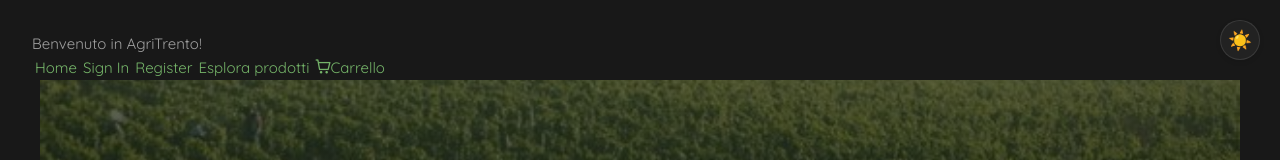
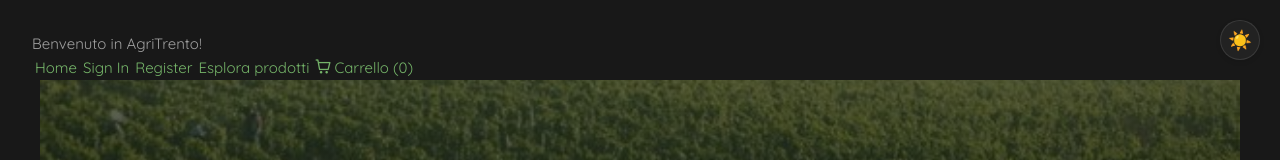
Before and after one commit to CristianoBerardo/Progetto-Ingegneria-del-Software, a Vue app in the folder frontend/: page /home in a window 1280 px wide. Shown: the top 160 px of the page. Built offline with nearby package versions, Linux system fonts and the light colour scheme; no server answers.

Commit message:
Add item count to cart

```diff
--- a/frontend/src/App.vue
+++ b/frontend/src/App.vue
@@ -6,10 +6,12 @@ import { useRouter } from "vue-router";
 import { useUserStore } from '@/stores/userStore';
 import ThemeToggle from './components/ThemeToggle.vue';
 import { logoutUser } from "./services/authService";
+import { useCartStore } from '@/stores/cartStore';
 
 const isLoggedIn = ref(false);
 const userStore = useUserStore();
 const router = useRouter();
+const cartStore = useCartStore();
 
 onMounted(() => {
   onAuthStateChanged(auth, (user) => {
@@ -21,6 +23,7 @@ onMounted(() => {
       isLoggedIn.value = false;
     }
   });
+  cartStore.loadFromLocalStorage();
 });
 
 const handleSignOut = async () => {
@@ -50,7 +53,7 @@ const handleSignOut = async () => {
     <button @click="handleSignOut" v-if="isLoggedIn">Sign Out</button>
     <router-link to="/cart" class="cart-link">
       <i class="pi pi-shopping-cart"></i>
-      <span>Carrello</span>
+      Carrello ({{ cartStore.items.length }})
     </router-link>
 
 
--- a/frontend/src/stores/cartStore.ts
+++ b/frontend/src/stores/cartStore.ts
@@ -132,21 +132,14 @@ export const useCartStore = defineStore('cart', {
 
         toast.success('Ordine completato con successo!');
         return { success: true , orderId: response.data.savedOrder._id };
-      } catch (error) {
+      } catch (error: any) {
         if (error.response && error.response.status === 414) {
-          // Crea un toast per errore 414 (URI Too Long)
           toast.error("Un produttore non può eseguire un ordine")
         }else if (error.response && error.response.status === 413) {
           toast.error('Cliente non trovato');
         }else {
           toast.error('Errore durante il completamento dell\'ordine');
         }
-        // console.log("Erroreeee cart store:" + error);
-        // console.log("fine errore");
-
-        // // console.error('Error during checkout:', error.response.status);
-        // // toast.error('Errore durante il completamento dell\'ordine');
-        // return { success: false, error };
       }
     }
   }
```
